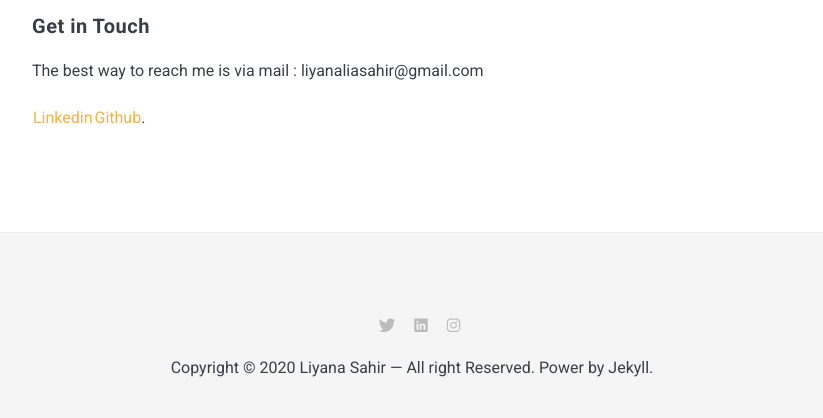
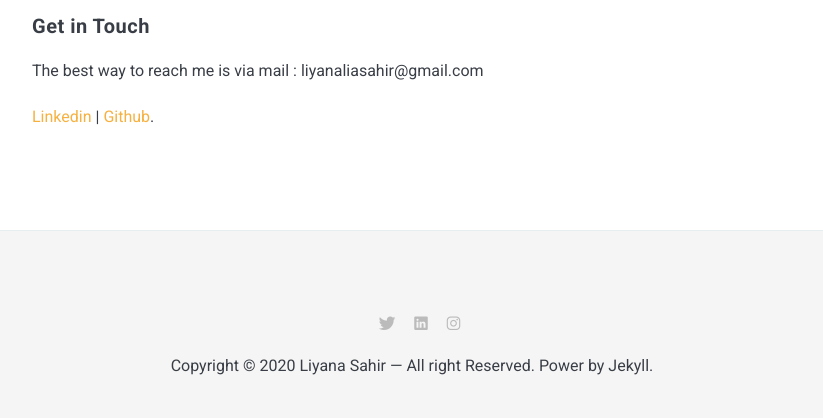
Before and after one commit to liyanasahir/liyanasahir.github.io, a Jekyll site: the page built from _pages/about.md, in a window 1280 px wide. Shown: the part 1496-1914 px from the top of the page, without its empty margins (228-1051 px from the left). Built offline with Jekyll 4.4.1, drawn with Linux system fonts in a browser that asks for light colours; nearby versions of some CDN libraries.

```diff
--- a/CNAME
+++ b/CNAME
@@ -1 +1 @@
-www.liyanasahir.in
+liyanasahir.in
--- a/_pages/about.md
+++ b/_pages/about.md
@@ -23,4 +23,4 @@ Would you like to know what I am doing [now?](http://www.liyanasahir.in/now)
 
 The best way to reach me is via mail : liyanaliasahir@gmail.com
 
-[Linkedin](https://linkedin.com/in/liyanasahir) | [Github](https://www.github.com/liyanasahir).
+[Linkedin](https://linkedin.com/in/liyanasahir) \| [Github](https://www.github.com/liyanasahir).
```
